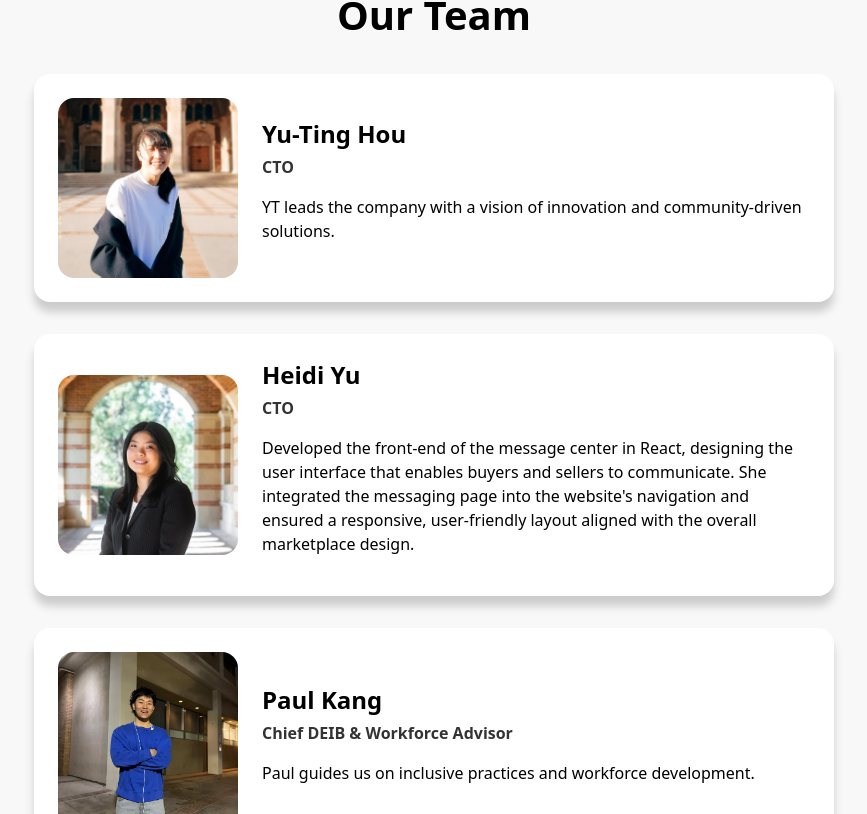
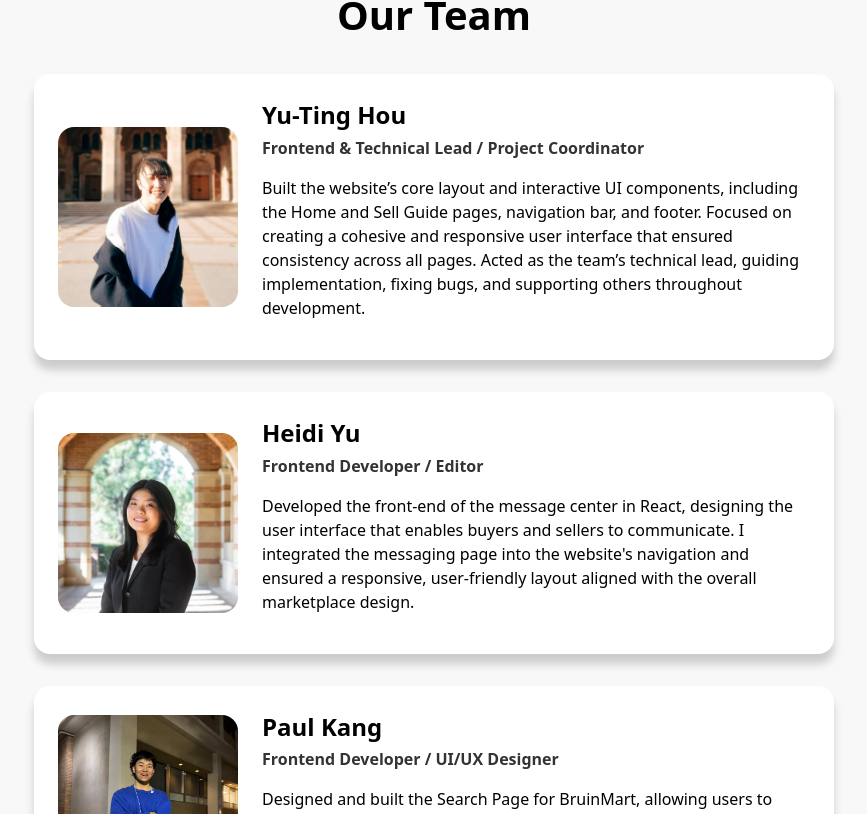
Before and after one commit to ythou00/BruinMart_Official, a React (Vite) app: page /about-us in a window 1280 px wide. Shown: the part 826-1640 px from the top of the page, without its empty margins (206-1073 px from the left). Built offline with nearby package versions, Linux system fonts and the light colour scheme; a web font is replaced by a local one.

Commit message:
edited YT's description

```diff
--- a/src/component/about.jsx
+++ b/src/component/about.jsx
@@ -52,26 +52,29 @@ export default function About() {
             <h1 className="team-title">Our Team</h1>
             <MemberCard
                 name="Yu-Ting Hou"
-                role="CTO"
+                role="Frontend & Technical Lead / Project Coordinator"
                 imgSrc={memberImage1}
-                description="YT leads the company with a vision of innovation and community-driven solutions."
+                description="Built the website’s core layout and interactive UI components, including the Home and Sell Guide pages, navigation bar, and footer.
+                Focused on creating a cohesive and responsive user interface that ensured consistency across all pages.
+                Acted as the team’s technical lead, guiding implementation, fixing bugs, and supporting others throughout development."
             />
             <MemberCard
                 name="Heidi Yu"
-                role="CTO"
+                role="Frontend Developer / Editor"
                 imgSrc={memberImage2}
                 description="Developed the front-end of the message center in React, designing the user interface that enables buyers and sellers to communicate.
-                She integrated the messaging page into the website's navigation and ensured a responsive, user-friendly layout aligned with the overall marketplace design."
+                I integrated the messaging page into the website's navigation and ensured a responsive, user-friendly layout aligned with the overall marketplace design."
             />
             <MemberCard
                 name="Paul Kang"
-                role="Chief DEIB & Workforce Advisor"
+                role="Frontend Developer / UI/UX Designer"
                 imgSrc={memberImage4}
-                description="Paul guides us on inclusive practices and workforce development."
+                description="Designed and built the Search Page for BruinMart, allowing users to filter and explore listings based on type and price.
+                I focused on creating a clean, user-friendly interface that makes it easy to browse items efficiently."
             />
             <MemberCard
                 name="Isaac Lee"
-                role="Chief DEIB & Workforce Advisor"
+                role="Frontend Developer – Authentication & User Setup"
                 imgSrc={memberImage3}
                 description="Isaac guides us on inclusive practices and workforce development."
             />
```
